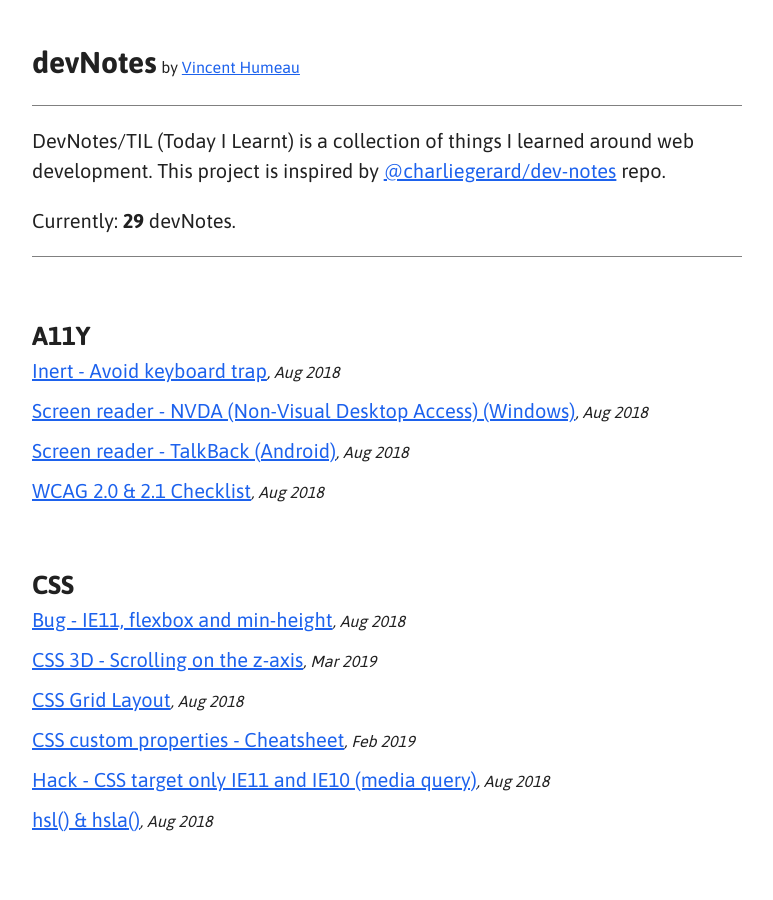
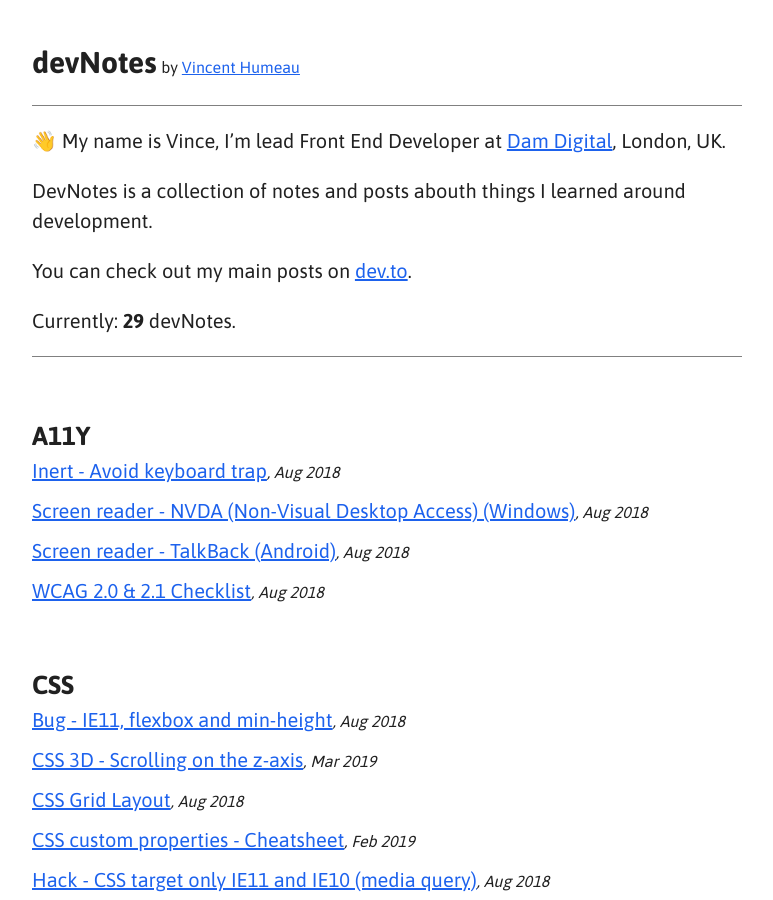
Before and after one commit to vinceumo/devNotes, a Jekyll site: the page built from index.md, in a window 1280 px wide and 900 px high. Shown: the whole window, without its empty margins (253-1026 px from the left). Built offline with Jekyll 4.4.1, drawn with Linux system fonts in a browser that asks for light colours; a script that is not in the unit is left out.

Commit message:
Update from Forestry.io Vincent Humeau updated index.md

```diff
--- a/index.md
+++ b/index.md
@@ -1,14 +1,18 @@
 ---
 layout: home
+
 ---
+👋 My name is Vince, I'm lead Front End Developer at [Dam Digital](https://www.damdigital.com/), London, UK.
 
-DevNotes/TIL (Today I Learnt) is a collection of things I learned around web development. This project is inspired by [@charliegerard/dev-notes](https://github.com/charliegerard/dev-notes) repo.
+DevNotes is a collection of notes and posts abouth things I learned around development.
+
+You can check out my main posts on [dev.to](https://dev.to/vinceumo).
 
 {% assign counter = 0 %}
 {% for post in site.posts %}
-  {% assign counter = counter | plus: 1 %}
+{% assign counter = counter | plus: 1 %}
 {% endfor %}
 
 Currently: <b>{{counter}}</b> devNotes.
 
----
+***
```
Also changed, not shown: .forestry/settings.yml.
